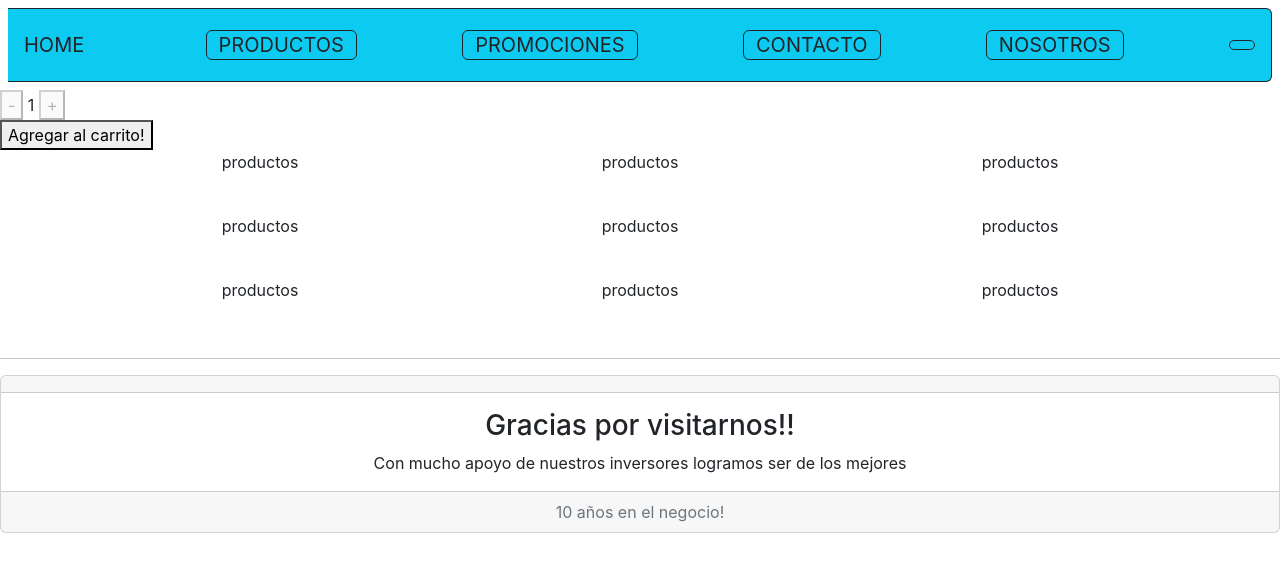
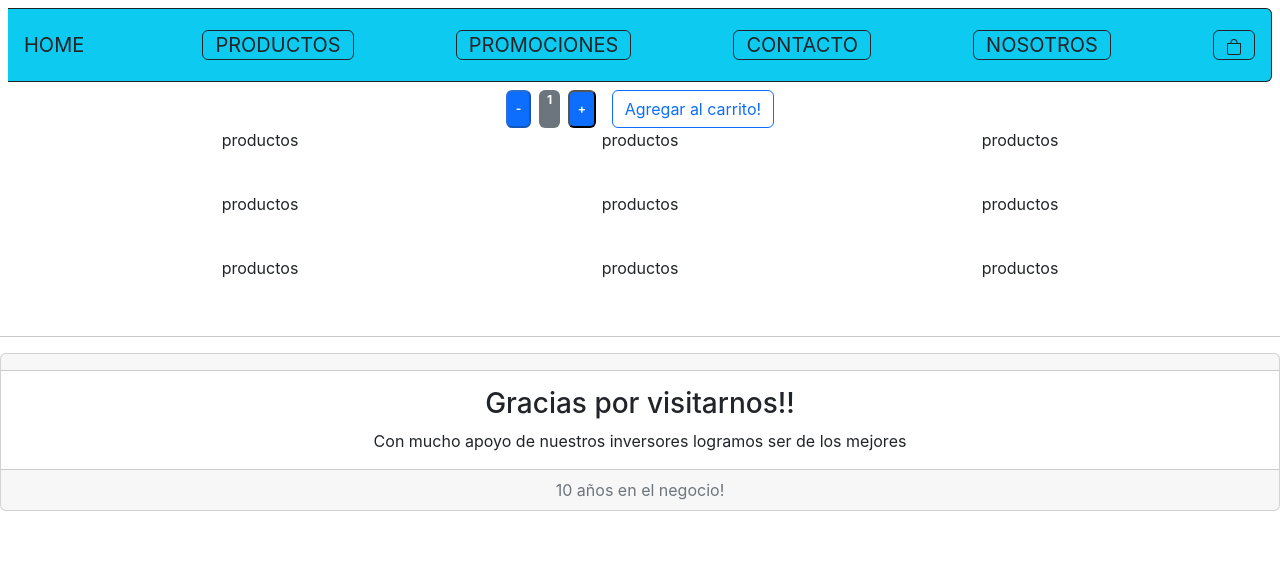
Before and after one commit to juanmaalba/ReactJs, a React (Create React App) app: page / in a window 1280 px wide. Shown: the top 572 px of the page. Built offline with nearby package versions, Linux system fonts and the light colour scheme.

Commit message:
ReEntrega

```diff
--- a/src/App.js
+++ b/src/App.js
@@ -4,13 +4,13 @@ import Main from './Components/Main';
 import Footer from './Components/Footer';
 import Contador from './Components/Contador';
 function App() {
-  const valor = (cantidad) =>{
+  const onAdd = (cantidad) =>{
     console.log(`Agregaste ${cantidad} unidades`);
   }
   return (
     <div>
       <NavBar item1 = {'PRODUCTOS'} item2= {'PROMOCIONES'} item3= {'CONTACTO'} item4 = {'NOSOTROS'}/>
-      <Contador iniciar ={1} stock={10} valor= {valor}/>
+      <Contador iniciar ={1} stock={10} onAdd= {onAdd}/>
       <Main nombre= {'productos'}/>
       <Footer saludo= {'Gracias por visitarnos!!'}/>
     </div>
--- a/src/Components/Contador.jsx
+++ b/src/Components/Contador.jsx
@@ -1,6 +1,6 @@
 import {useState} from 'react';
 
-const Contador = ({iniciar, stock, valor}) =>{
+const Contador = ({iniciar, stock, onAdd}) =>{
     const [count, setCount] = useState(iniciar);
     const disminuir = () =>{
         setCount(count - 1);
@@ -9,13 +9,13 @@ const Contador = ({iniciar, stock, valor}) =>{
         setCount(count +1);
     }
     return(
-        <div className='contador'>
-        <button disabled={count <= 1} onClick={disminuir}> - </button>
-        <span> {count} </span>
-        <button disabled={count <= stock } onClick={aumentar}> + </button>
-        <div>
-            <button disabled = {stock <=0} onClick= {()=> valor(count)}>Agregar al carrito!</button>
-        </div>
+        <div className="d-flex justify-content-center" >
+            <button className="badge text-bg-primary mx-2" disabled={count <= 1} onClick={disminuir}> - </button>
+            <span className="badge bg-secondary"> {count} </span>
+            <button className="badge text-bg-primary mx-2 " disabled = {count >= stock} onClick={aumentar}> + </button>
+            <div>
+                <button type="button"className="btn btn-outline-primary mx-2" disabled={stock <= 0} onClick ={()=> onAdd(count)} >Agregar al carrito!</button>
+            </div>
         </div>
     )
 };
--- a/src/Components/NavBar.jsx
+++ b/src/Components/NavBar.jsx
@@ -16,6 +16,9 @@ const NavBar =({item1,item2,item3,item4}) =>{
                 <button className="navbar-toggler text-dark border-dark" type="button" data-bs-toggle="collapse" data-bs-target="#navbarNavDropdown" aria-controls="navbarNavDropdown" aria-expanded="false" aria-label="Toggle navigation">{item4}
                 </button>
                 <button className="navbar-toggler text-dark border-dark" type="button" data-bs-toggle="collapse" data-bs-target="#navbarNavDropdown" aria-controls="navbarNavDropdown" aria-expanded="false" aria-label="Toggle navigation">
+                    <svg xmlns="http://www.w3.org/2000/svg" width="16" height="16" fill="currentColor" class="bi bi-bag"        viewBox="0 0 16 16">
+                    <path d="M8 1a2.5 2.5 0 0 1 2.5 2.5V4h-5v-.5A2.5 2.5 0 0 1 8 1zm3.5 3v-.5a3.5 3.5 0 1 0-7 0V4H1v10a2 2 0 0 0 2 2h10a2 2 0 0 0 2-2V4h-3.5zM2 5h12v9a1 1 0 0 1-1 1H3a1 1 0 0 1-1-1V5z"/>
+                    </svg>
                 </button>
             </nav>
         </div>
```
